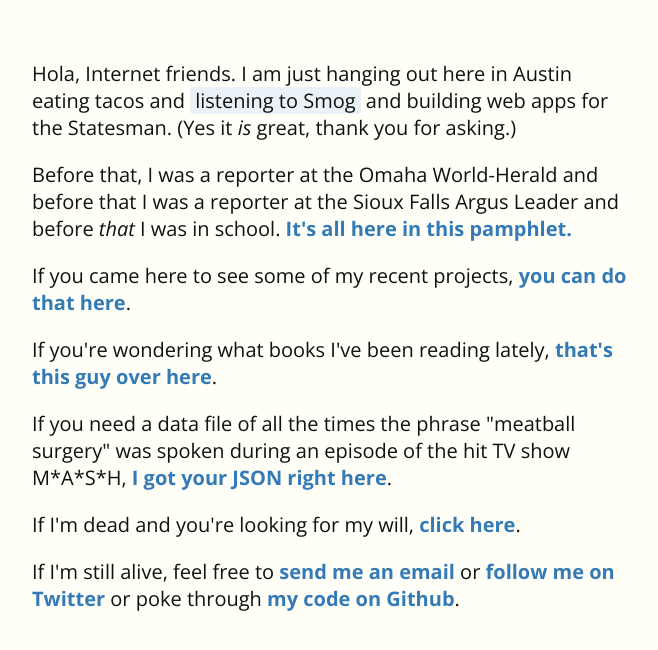
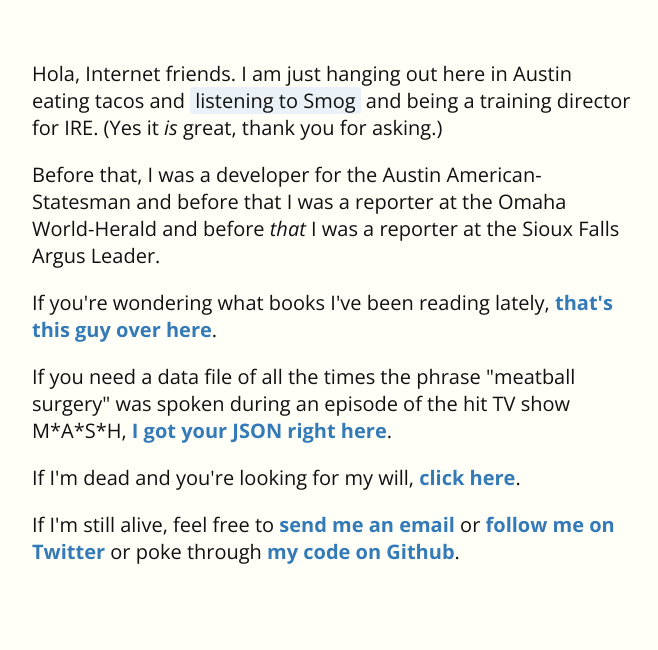
Before and after one commit to cjwinchester/cjwinchester.github.io, a Jekyll site: the page built from index.html, in a window 1280 px wide. Shown: the top 650 px of the page, without its empty margins (8-666 px from the left). Built offline with Jekyll 4.4.1, drawn with Linux system fonts in a browser that asks for light colours.

Commit message:
new job yo

```diff
--- a/index.html
+++ b/index.html
@@ -6,11 +6,11 @@ script: front.js
 <div id="audio-player-front"></div>
 <div class="container">
     <div class="cromulent">
-        <p>Hola, Internet friends. I am just hanging out here in Austin eating tacos and <span id="player"></span> and building web apps for the Statesman. (Yes it <i>is</i> great, thank you for asking.)</p>
+        <p>Hola, Internet friends. I am just hanging out here in Austin eating tacos and <span id="player"></span> and being a training director for IRE. (Yes it <i>is</i> great, thank you for asking.)</p>
 
-        <p>Before that, I was a reporter at the Omaha World-Herald and before that I was a reporter at the Sioux Falls Argus Leader and before <i>that</i> I was in school. <a href="https://docs.google.com/document/d/16IWJ3IS7IyIn0QV-Ri9KGODHHQxFxlvHWoWbALFLQKA/edit?usp=sharing" target="_blank">It's all here in this pamphlet.</a></p>
+        <p>Before that, I was a developer for the Austin American-Statesman and before that I was a reporter at the Omaha World-Herald and before <i>that</i> I was a reporter at the Sioux Falls Argus Leader.</p>
 
-        <p>If you came here to see some of my recent projects, <a href="/projects">you can do that here</a>.</p>
+        <!--<p>If you came here to see some of my recent projects, <a href="/projects">you can do that here</a>.</p>-->
 
         <p>If you're wondering what books I've been reading lately, <a href="/read">that's this guy over here</a>.</p>
 
```
